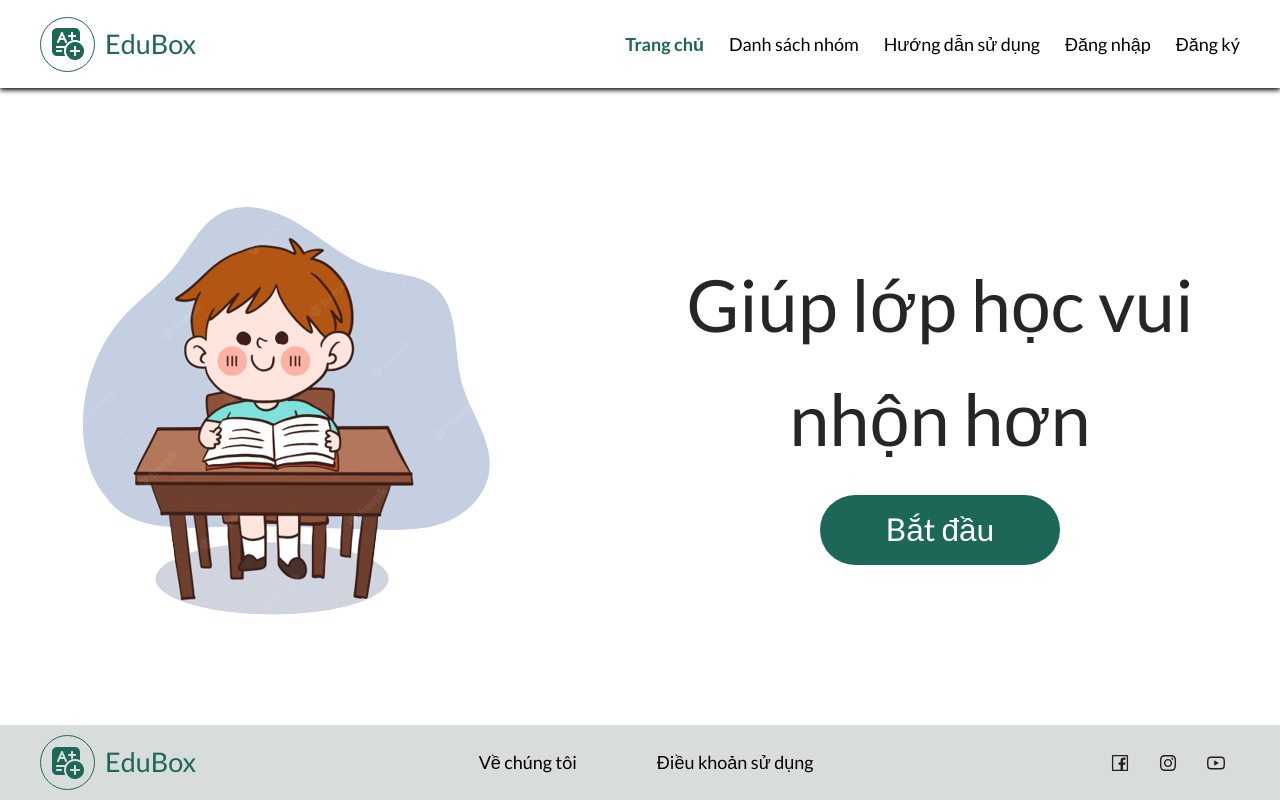
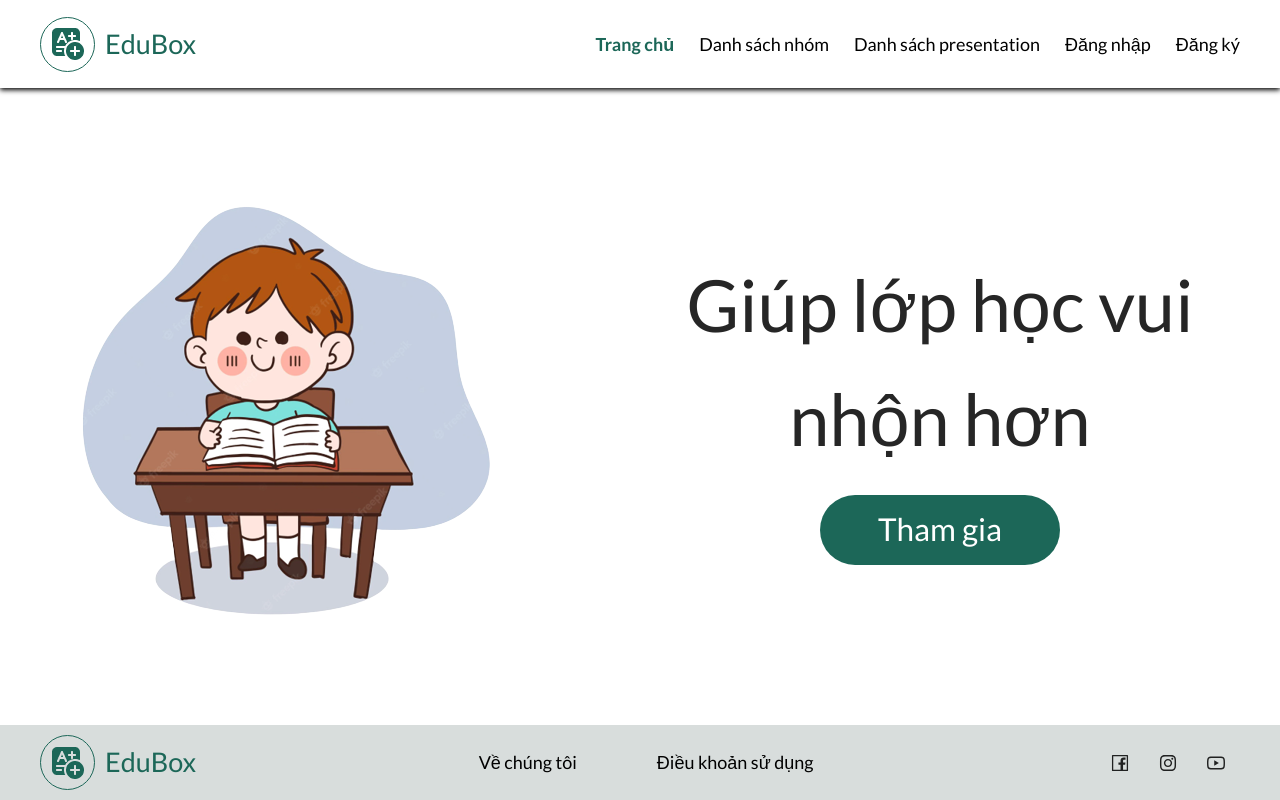
Before and after one commit to caohaisil201/kahoot-client, a React (Create React App) app: page / in a window 1280 px wide. Built offline with nearby package versions, Linux system fonts and the light colour scheme.

Commit message:
change UI look

```diff
--- a/src/App.jsx
+++ b/src/App.jsx
@@ -36,12 +36,13 @@ function App() {
                 </PrivateRoute>
               }
             />
+            <Route path="/presentations" />
+            <Route path="/join-presentation" />
             <Route path="/sign-in" element={<SignIn />} />
             <Route path="/sign-up" element={<SignUp />} />
             <Route path="/invite/:groupCode" element={<InviteByLink />} />
             <Route path="/activate/:token" element={<Activate />} />
             <Route path="/news-feed" />
-            <Route path="/tutorial" />
             <Route path="/" element={<HomePage />} />
             <Route path="*" element={<Error />} />
           </Routes>
--- a/src/views/components/Header/index.jsx
+++ b/src/views/components/Header/index.jsx
@@ -38,8 +38,8 @@ const Header = () => {
 						<NavLink className={navLinkClass} to="/groups">
 							Danh sách nhóm
 						</NavLink>
-						<NavLink className={navLinkClass} to="/tutorial">
-							Hướng dẫn sử dụng
+						<NavLink className={navLinkClass} to="/presentations">
+							Danh sách presentation
 						</NavLink>
 					</div>
 					{isLogin ? (
--- a/src/views/pages/Home/index.jsx
+++ b/src/views/pages/Home/index.jsx
@@ -14,8 +14,8 @@ const HomePage = () => {
       </div>
       <div className="content d-flex flex-column align-center">
         <h1>Giúp lớp học vui nhộn hơn</h1>
-        <Link to='/groups' className="button primary large">
-          Bắt đầu
+        <Link to='/join-presentation' className="button primary large">
+          Tham gia
         </Link>
       </div>
     </div>
```
Also changed, not shown: src/views/pages/Group/GroupMembers.jsx (+6 -8 lines), src/views/pages/Group/index.jsx (+0 -7 lines).
